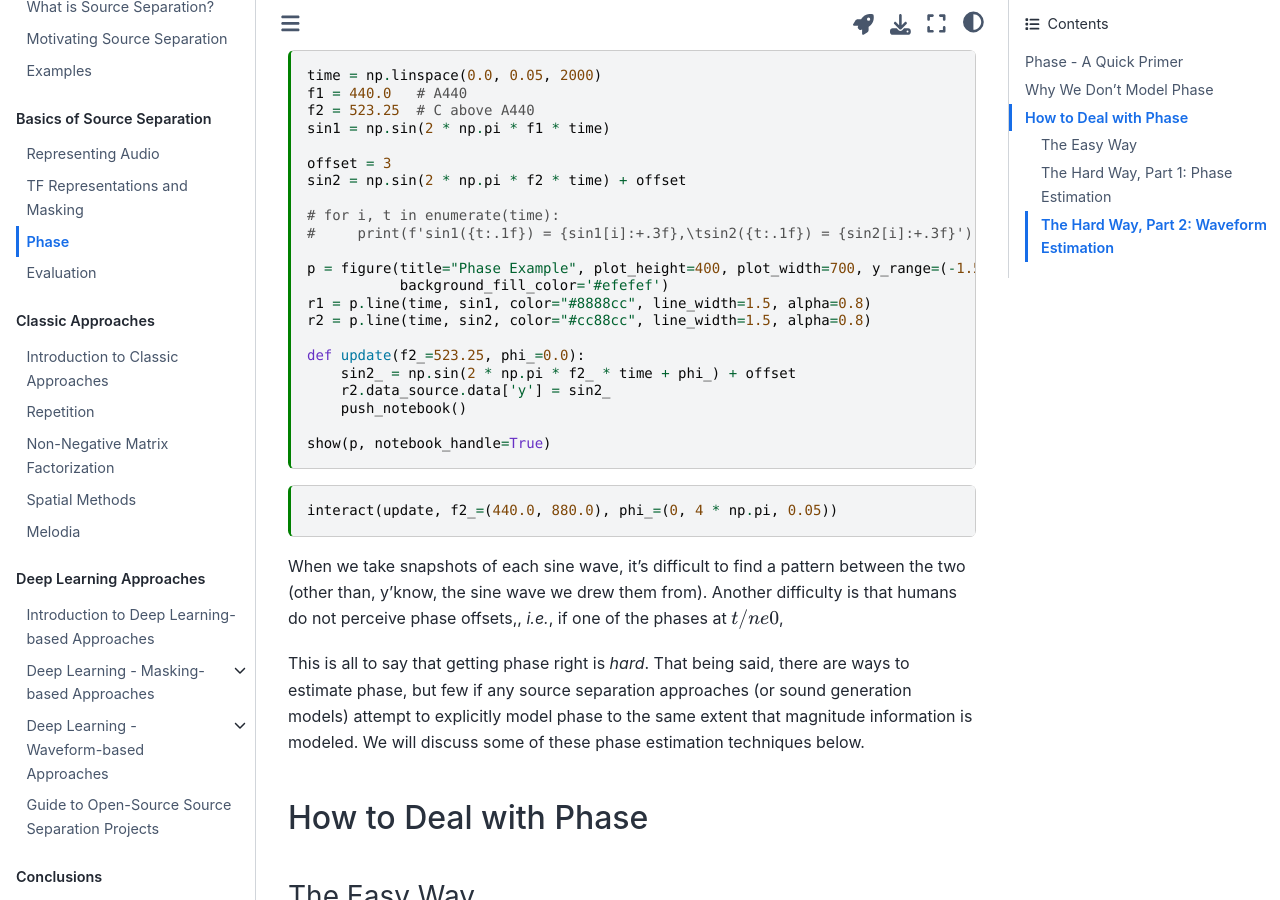
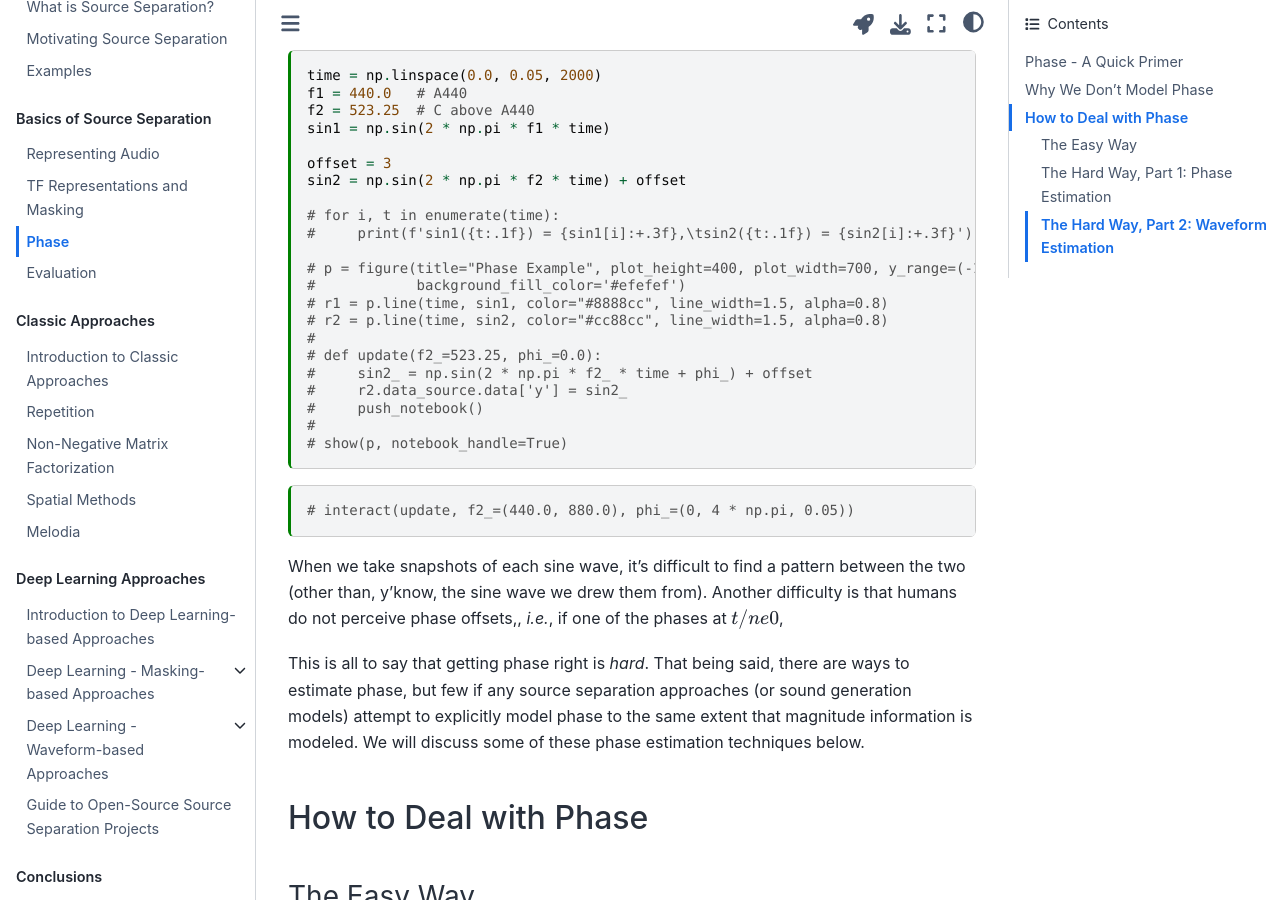
Before and after one commit to source-separation/tutorial, a Jupyter Book: the page built from book/basics/phase.md, in a window 1280 px wide and 900 px high, scrolled down 2114 px. Built offline with Jupyter Book 1.0.4 settings and Sphinx 7.4.7 and the Sphinx Book theme 1.1.4, drawn with Linux system fonts in a browser that asks for light colours.

````diff
--- a/book/basics/phase.md
+++ b/book/basics/phase.md
@@ -31,12 +31,12 @@ tags: [hide-output, hide-input]
 ---
 # Imports for this notebook
 
-from ipywidgets import interact
+# from ipywidgets import interact
 import numpy as np
 
-from bokeh.io import push_notebook, show, output_notebook
-from bokeh.plotting import figure
-output_notebook()
+# from bokeh.io import push_notebook, show, output_notebook
+# from bokeh.plotting import figure
+# output_notebook()
 
 ```
 
@@ -128,17 +128,17 @@ sin2 = np.sin(2 * np.pi * f2 * time) + offset
 # for i, t in enumerate(time):
 #     print(f'sin1({t:.1f}) = {sin1[i]:+.3f},\tsin2({t:.1f}) = {sin2[i]:+.3f}')
 
-p = figure(title="Phase Example", plot_height=400, plot_width=700, y_range=(-1.5, 4.5),
-           background_fill_color='#efefef')
-r1 = p.line(time, sin1, color="#8888cc", line_width=1.5, alpha=0.8)
-r2 = p.line(time, sin2, color="#cc88cc", line_width=1.5, alpha=0.8)
-
-def update(f2_=523.25, phi_=0.0):
-    sin2_ = np.sin(2 * np.pi * f2_ * time + phi_) + offset
-    r2.data_source.data['y'] = sin2_
-    push_notebook()
-
-show(p, notebook_handle=True)
+# p = figure(title="Phase Example", plot_height=400, plot_width=700, y_range=(-1.5, 4.5),
+#            background_fill_color='#efefef')
+# r1 = p.line(time, sin1, color="#8888cc", line_width=1.5, alpha=0.8)
+# r2 = p.line(time, sin2, color="#cc88cc", line_width=1.5, alpha=0.8)
+#
+# def update(f2_=523.25, phi_=0.0):
+#     sin2_ = np.sin(2 * np.pi * f2_ * time + phi_) + offset
+#     r2.data_source.data['y'] = sin2_
+#     push_notebook()
+#
+# show(p, notebook_handle=True)
 
 ```
 
@@ -147,7 +147,7 @@ show(p, notebook_handle=True)
 other:
   more: true
 ---
-interact(update, f2_=(440.0, 880.0), phi_=(0, 4 * np.pi, 0.05))
+# interact(update, f2_=(440.0, 880.0), phi_=(0, 4 * np.pi, 0.05))
 ```
 
 
--- a/requirements.txt
+++ b/requirements.txt
@@ -5,5 +5,5 @@ librosa
 soxbindings
 nussl
 scaper
-bokeh
-ipywidgets
+# bokeh
+# ipywidgets
````
